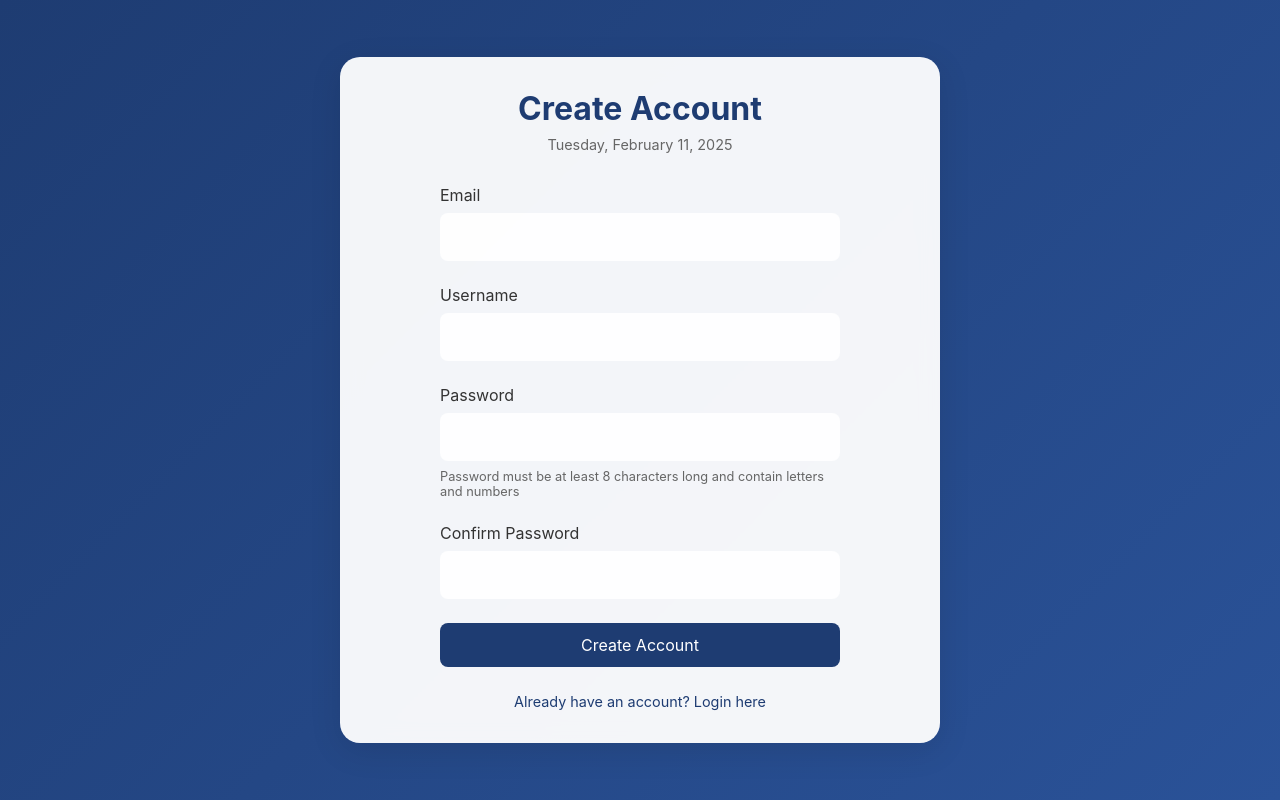
After one commit to frankzhang-spqr/Django-Weather-App, a Flask app: page /register in a window 1280 px wide. The commit adds this page. Run offline with Flask 2, Linux system fonts and the light colour scheme.

Commit message:
User Authetication

```diff
--- a/server.py
+++ b/server.py
@@ -1,16 +1,100 @@
-from flask import Flask, render_template, request, jsonify
-from weather import get_current_weather, get_forecast
+from flask import Flask, render_template, request, jsonify, flash, redirect, url_for
+from weather import get_current_weather, get_forecast, get_location_weather, get_city_by_coords
 from waitress import serve
 from datetime import datetime
 import os
 from dotenv import load_dotenv
+from flask_login import LoginManager, login_user, logout_user, login_required, current_user
+from models import init_db, User, db
+from werkzeug.security import check_password_hash
+import re
 
 load_dotenv()
 
 app = Flask(__name__)
+app.secret_key = os.environ.get('SECRET_KEY', os.urandom(24))
+
+# Initialize database
+db = init_db(app)
+
+# Initialize Flask-Login
+login_manager = LoginManager()
+login_manager.init_app(app)
+login_manager.login_view = 'login'
+
+@login_manager.user_loader
+def load_user(user_id):
+    return User.query.get(int(user_id))
 
 def format_date():
     return datetime.now().strftime("%A, %B %d, %Y")
+
+@app.route('/register', methods=['GET', 'POST'])
+def register():
+    if request.method == 'POST':
+        email = request.form.get('email')
+        username = request.form.get('username')
+        password = request.form.get('password')
+        confirm_password = request.form.get('confirm_password')
+
+        # Validate input
+        if not all([email, username, password, confirm_password]):
+            flash('All fields are required', 'error')
+            return render_template('register.html', current_date=format_date())
+
+        if password != confirm_password:
+            flash('Passwords do not match', 'error')
+            return render_template('register.html', current_date=format_date())
+
+        if len(password) < 8:
+            flash('Password must be at least 8 characters long', 'error')
+            return render_template('register.html', current_date=format_date())
+
+        if not re.match(r'^(?=.*[A-Za-z])(?=.*\d)[A-Za-z\d]{8,}$', password):
+            flash('Password must contain both letters and numbers', 'error')
+            return render_template('register.html', current_date=format_date())
+
+        # Check if user already exists
+        if User.query.filter_by(email=email).first():
+            flash('Email already registered', 'error')
+            return render_template('register.html', current_date=format_date())
+
+        if User.query.filter_by(username=username).first():
+            flash('Username already taken', 'error')
+            return render_template('register.html', current_date=format_date())
+
+        # Create new user
+        user = User(email=email, username=username, password=password)
+        db.session.add(user)
+        db.session.commit()
+
+        flash('Registration successful! Please login.', 'success')
+        return redirect(url_for('login'))
+
+    return render_template('register.html', current_date=format_date())
+
+@app.route('/login', methods=['GET', 'POST'])
+def login():
+    if request.method == 'POST':
+        email = request.form.get('email')
+        password = request.form.get('password')
+
+        user = User.query.filter_by(email=email).first()
+        if user and user.check_password(password):
+            login_user(user)
+            flash('Logged in successfully!', 'success')
+            return redirect(url_for('index'))
+        else:
+            flash('Invalid email or password', 'error')
+
+    return render_template('login.html', current_date=format_date())
+
+@app.route('/logout')
+@login_required
+def logout():
+    logout_user()
+    flash('Logged out successfully', 'success')
+    return redirect(url_for('login'))
 
 @app.route('/')
 @app.route('/index')
@@ -44,7 +128,8 @@ def get_weather():
         wind_speed=f"{weather_data['wind']['speed']:.1f}",
         icon=weather_data['weather'][0]['icon'],
         units="F" if units == "imperial" else "C",
-        current_date=format_date()
+        current_date=format_date(),
+        user=current_user
     )
 
 @app.route('/forecast')
@@ -87,19 +172,23 @@ def forecast():
         city=forecast_data['city']['name'],
         forecasts=list(daily_forecasts.values()),
         units="F" if units == "imperial" else "C",
-        current_date=format_date()
+        current_date=format_date(),
+        user=current_user
     )
 
-@app.route('/search')
-def search_cities():
-    """Endpoint for city search suggestions"""
-    query = request.args.get('q', '').strip()
-    if not query:
-        return jsonify([])
+@app.route('/toggle_favorite', methods=['POST'])
+@login_required
+def toggle_favorite():
+    city = request.json.get('city')
+    if not city:
+        return jsonify({'error': 'City name is required'}), 400
 
-    # This would ideally use a geocoding API
-    # For now, return a simple response
-    return jsonify([{"name": query}])
+    if city in current_user.favorite_cities:
+        current_user.remove_favorite_city(city)
+        return jsonify({'status': 'removed'})
+    else:
+        current_user.add_favorite_city(city)
+        return jsonify({'status': 'added'})
 
 if __name__ == "__main__":
     port = int(os.environ.get("PORT", 8000))
--- a/static/styles/style.css
+++ b/static/styles/style.css
@@ -14,7 +14,98 @@
     --card-bg: rgba(255, 255, 255, 0.95);
     --shadow: 0 8px 32px rgba(0, 0, 0, 0.1);
     --transition: all 0.3s ease;
+    --error-color: #d63031;
+    --success-color: #00b894;
 }
+
+/* Authentication Styles */
+.auth-nav {
+    display: flex;
+    justify-content: flex-end;
+    gap: 1rem;
+    padding: 1rem;
+    border-bottom: 1px solid rgba(255, 255, 255, 0.1);
+}
+
+.auth-link {
+    color: var(--text-color);
+    text-decoration: none;
+    font-size: 0.9rem;
+    transition: var(--transition);
+    display: flex;
+    align-items: center;
+    gap: 0.5rem;
+}
+
+.auth-link:hover {
+    color: var(--accent-color);
+}
+
+.welcome-text {
+    color: var(--text-color);
+    font-size: 0.9rem;
+}
+
+.favorite-cities {
+    margin: 1.5rem 0;
+    padding: 1rem;
+    background: rgba(255, 255, 255, 0.1);
+    border-radius: 12px;
+}
+
+.favorite-cities h3 {
+    color: var(--text-color);
+    font-size: 1.1rem;
+    margin-bottom: 1rem;
+}
+
+.favorite-grid {
+    display: grid;
+    grid-template-columns: repeat(auto-fit, minmax(150px, 1fr));
+    gap: 1rem;
+}
+
+.favorite-city {
+    display: flex;
+    align-items: center;
+    gap: 0.5rem;
+    padding: 0.75rem;
+    background: rgba(255, 255, 255, 0.8);
+    border-radius: 8px;
+    text-decoration: none;
+    color: var(--text-color);
+    transition: var(--transition);
+}
+
+.favorite-city:hover {
+    transform: translateY(-2px);
+    background: white;
+}
+
+.favorite-city i {
+    color: #f1c40f;
+}
+
+.auth-prompt {
+    text-align: center;
+    padding: 1rem;
+    margin-top: 1.5rem;
+    border-top: 1px solid rgba(255, 255, 255, 0.1);
+}
+
+.auth-prompt p {
+    color: var(--light-text);
+    font-size: 0.9rem;
+    display: flex;
+    align-items: center;
+    justify-content: center;
+    gap: 0.5rem;
+}
+
+.auth-prompt i {
+    color: var(--accent-color);
+}
+
 
 body {
     min-height: 100vh;
--- /dev/null
+++ b/templates/register.html
@@ -0,0 +1,181 @@
+<!DOCTYPE html>
+<html lang="en">
+<head>
+    <meta charset="UTF-8">
+    <meta name="viewport" content="width=device-width, initial-scale=1.0">
+    <title>Register - Weather Dashboard</title>
+    <link rel="stylesheet" href="https://cdnjs.cloudflare.com/ajax/libs/font-awesome/6.4.0/css/all.min.css">
+    <link href="{{ url_for('static', filename='styles/style.css') }}" rel="stylesheet">
+    <style>
+        .auth-form {
+            max-width: 400px;
+            margin: 0 auto;
+        }
+
+        .form-group {
+            margin-bottom: 1.5rem;
+        }
+
+        .form-group label {
+            display: block;
+            margin-bottom: 0.5rem;
+            color: var(--text-color);
+        }
+
+        .form-group input {
+            width: 100%;
+            padding: 0.75rem;
+            border: 2px solid transparent;
+            border-radius: 8px;
+            background: rgba(255, 255, 255, 0.9);
+            font-size: 1rem;
+            transition: var(--transition);
+        }
+
+        .form-group input:focus {
+            outline: none;
+            border-color: var(--primary-color);
+            background: white;
+        }
+
+        .auth-btn {
+            width: 100%;
+            padding: 0.75rem;
+            border: none;
+            border-radius: 8px;
+            background: var(--primary-color);
+            color: white;
+            font-size: 1rem;
+            cursor: pointer;
+            transition: var(--transition);
+        }
+
+        .auth-btn:hover {
+            background: var(--secondary-color);
+            transform: translateY(-2px);
+        }
+
+        .auth-links {
+            margin-top: 1.5rem;
+            text-align: center;
+        }
+
+        .auth-links a {
+            color: var(--primary-color);
+            text-decoration: none;
+            font-size: 0.9rem;
+            transition: var(--transition);
+        }
+
+        .auth-links a:hover {
+            color: var(--secondary-color);
+        }
+
+        .flash-messages {
+            margin-bottom: 1.5rem;
+        }
+
+        .flash-message {
+            padding: 0.75rem;
+            border-radius: 8px;
+            margin-bottom: 0.5rem;
+            background: rgba(255, 255, 255, 0.9);
+            color: var(--text-color);
+        }
+
+        .flash-message.error {
+            background: #ffe5e5;
+            color: #d63031;
+        }
+
+        .flash-message.success {
+            background: #e5ffe5;
+            color: #00b894;
+        }
+
+        .password-requirements {
+            font-size: 0.8rem;
+            color: var(--light-text);
+            margin-top: 0.5rem;
+        }
+    </style>
+</head>
+<body>
+    <div class="container">
+        <div class="weather-card">
+            <div class="weather-header">
+                <h1>Create Account</h1>
+                <p class="current-date">{{ current_date }}</p>
+            </div>
+
+            {% with messages = get_flashed_messages(with_categories=true) %}
+                {% if messages %}
+                    <div class="flash-messages">
+                        {% for category, message in messages %}
+                            <div class="flash-message {{ category }}">
+                                {{ message }}
+                            </div>
+                        {% endfor %}
+                    </div>
+                {% endif %}
+            {% endwith %}
+
+            <form method="POST" class="auth-form">
+                <div class="form-group">
+                    <label for="email">Email</label>
+                    <input type="email" id="email" name="email" required>
+                </div>
+
+                <div class="form-group">
+                    <label for="username">Username</label>
+                    <input type="text" id="username" name="username" required>
+                </div>
+
+                <div class="form-group">
+                    <label for="password">Password</label>
+                    <input type="password" id="password" name="password" required>
+                    <div class="password-requirements">
+                        Password must be at least 8 characters long and contain letters and numbers
+                    </div>
+                </div>
+
+                <div class="form-group">
+                    <label for="confirm_password">Confirm Password</label>
+                    <input type="password" id="confirm_password" name="confirm_password" required>
+                </div>
+
+                <button type="submit" class="auth-btn">Create Account</button>
+
+                <div class="auth-links">
+                    <a href="{{ url_for('login') }}">Already have an account? Login here</a>
+                </div>
+            </form>
+        </div>
+    </div>
+
+    <script>
+        document.querySelector('.auth-form').addEventListener('submit', function(e) {
+            const password = document.getElementById('password').value;
+            const confirmPassword = document.getElementById('confirm_password').value;
+
+            if (password !== confirmPassword) {
+                e.preventDefault();
+                alert('Passwords do not match!');
+                return;
+            }
+
+            if (password.length < 8) {
+                e.preventDefault();
+                alert('Password must be at least 8 characters long!');
+                return;
+            }
+
+            if (!password.match(/^(?=.*[A-Za-z])(?=.*\d)[A-Za-z\d]{8,}$/)) {
+                e.preventDefault();
+                alert('Password must contain both letters and numbers!');
+                return;
+            }
+        });
+    </script>
+</body>
+</html>
```
Also changed, not shown: models.py (added, +64 -0 lines), render.yaml (added, +25 -0 lines), requirements.txt (+12 -15 lines), static/scripts/app.js (+44 -4 lines), templates/index.html (+39 -0 lines), templates/login.html (added, +137 -0 lines), README.md.
